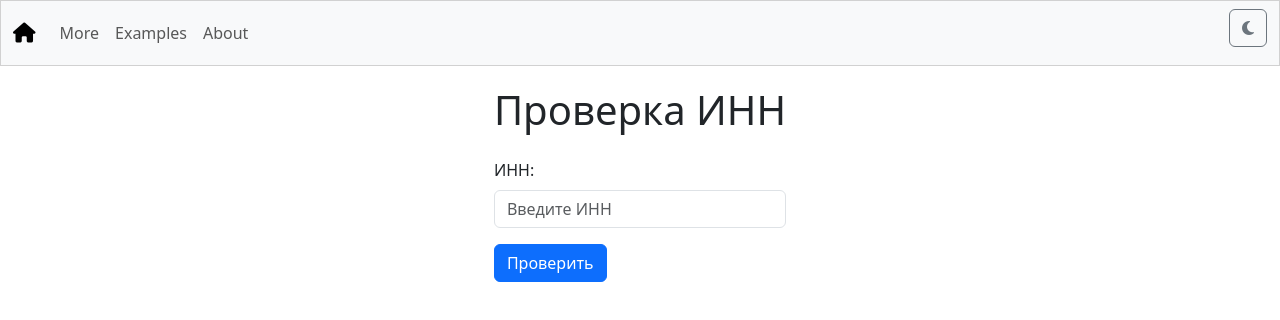
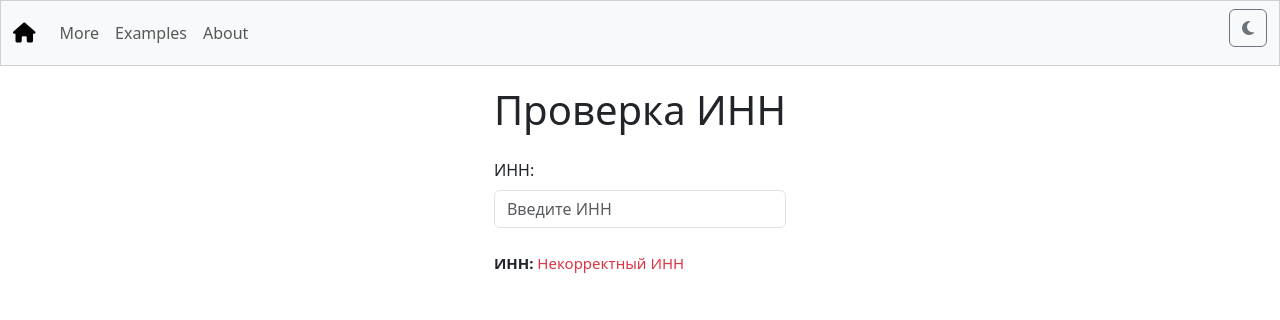
Before and after one commit to Oleg19023/H3-homework, a plain HTML site: page index.html in a window 1280 px wide. Drawn offline with nearby package versions, Linux system fonts and the light colour scheme.

Commit message:
commit-2

```diff
--- a/assets/js/app.js
+++ b/assets/js/app.js
@@ -18,22 +18,18 @@ document.getElementById('themeToggle').addEventListener('click', function() {
     }
 });
 
-// Vue.js
-new Vue({
-    el: '#app',
-    data: {
+const app = Vue.createApp({
+  data() {
+    return {
       tin: '',
-      result: null,
-      isTinValid: false
+    };
   },
-    methods: {
-      checkTIN() {
+  computed: {
+    result() {
       if (!/^\d{10}$/.test(this.tin)) {
-          this.result = { tin: "Некорректный ИНН" };
-          this.isTinValid = false;
-          return;
+        return { tin: "Некорректный ИНН" };
       }
-        // Дата рождения
+
       const birthDays = parseInt(this.tin.substring(0, 5));
       const birthDate = new Date(1899, 11, 31);
       birthDate.setDate(birthDate.getDate() + birthDays);
@@ -48,12 +44,12 @@ new Vue({
       }
       // Зодиак
       const zodiacSigns = ["🐐 Козерог", "⚱💧Водолей", "🐟 Рыбы", "🐏 Овен", "🐂 Телец", "👥 Близнецы", "🦞 Рак", "🦁 Лев", "👧 Дева", "⚖ Весы", "🦂 Скорпион", "🏹 Стрелец"];
-        const zodiacSign = zodiacSigns[Math.floor(((birthDate.getMonth() + 2) * 100 + birthDate.getDate() - 120) / 100) % 12];
+      const zodiacSign = zodiacSigns[Math.floor(((birthDate.getMonth() + 1) * 100 + birthDate.getDate() - 120) / 100) % 12];
       // Восточный календарь
       const chineseZodiac = ["🐀 Крыса", "🐂 Бык", "🐅 Тигр", "🐇 Кролик", "🐉 Дракон", "🐍 Змея", "🐎 Лошадь", "🐑 Овца", "🐒 Обезьяна", "🐓 Петух", "🐕 Собака", "🐖 Свинья"];
       const chineseSign = chineseZodiac[(birthDate.getFullYear() - 4) % 12];
 
-        this.result = {
+      return {
         tin: "ИНН корректен",
         birthDate: birthDate.toLocaleDateString(),
         gender: gender,
@@ -61,7 +57,11 @@ new Vue({
         zodiacSign: zodiacSign,
         chineseSign: chineseSign
       };
-        this.isTinValid = true;
+    },
+    isTinValid() {
+      return this.result.tin === "ИНН корректен";
     }
   }
 });
+
+app.mount('#app');
--- a/index.html
+++ b/index.html
@@ -9,7 +9,7 @@
     <link rel="preconnect" href="https://fonts.googleapis.com">
     <link rel="preconnect" href="https://fonts.gstatic.com" crossorigin>
     <link rel="stylesheet" href="./assets/css/style.css">
-	<script src="https://cdn.jsdelivr.net/npm/vue@2"></script>
+	<script src="https://cdn.jsdelivr.net/npm/vue@3"></script>
 </head>
 <body>
 <header>
@@ -47,7 +47,6 @@
 				<input type="text" class="form-control" v-model="tin" placeholder="Введите ИНН">
 			</div>
 
-			<button type="button" class="btn btn-primary" @click="checkTIN">Проверить</button>
 			<div class="mt-4">
 				<p v-if="result">
 					<b>ИНН:</b> <span :class="{ 'text-success': isTinValid, 'text-danger': !isTinValid }">{{ result.tin }}</span><br>
```
Lines whose indentation alone changed are shown as unchanged.
